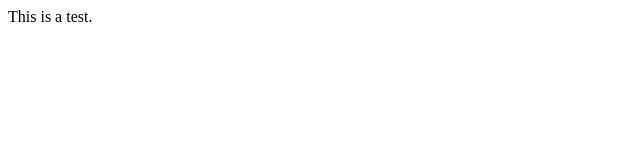
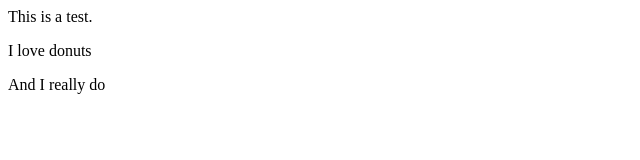
Before and after one commit to carterhitchcock/mywebsite, a website: page public/index.html in a window 1280 px wide. Shown: the whole page, without its empty margins (0-640 px from the left). Drawn offline with Linux system fonts and the light colour scheme.

Commit message:
Added donuts

```diff
--- a/public/index.html
+++ b/public/index.html
@@ -1 +1,3 @@
 This is a test.
+<p>I love donuts<p/>
+<p> And I really do<p/>
```
